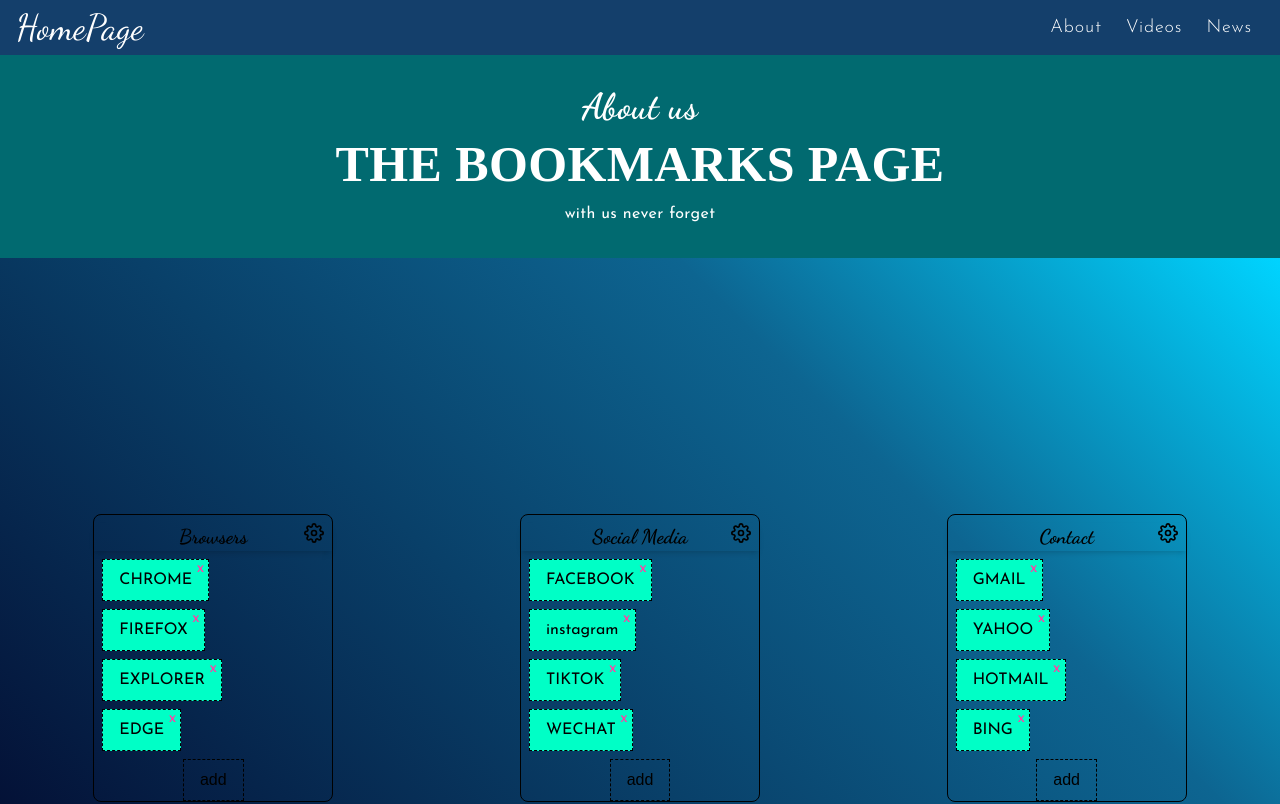
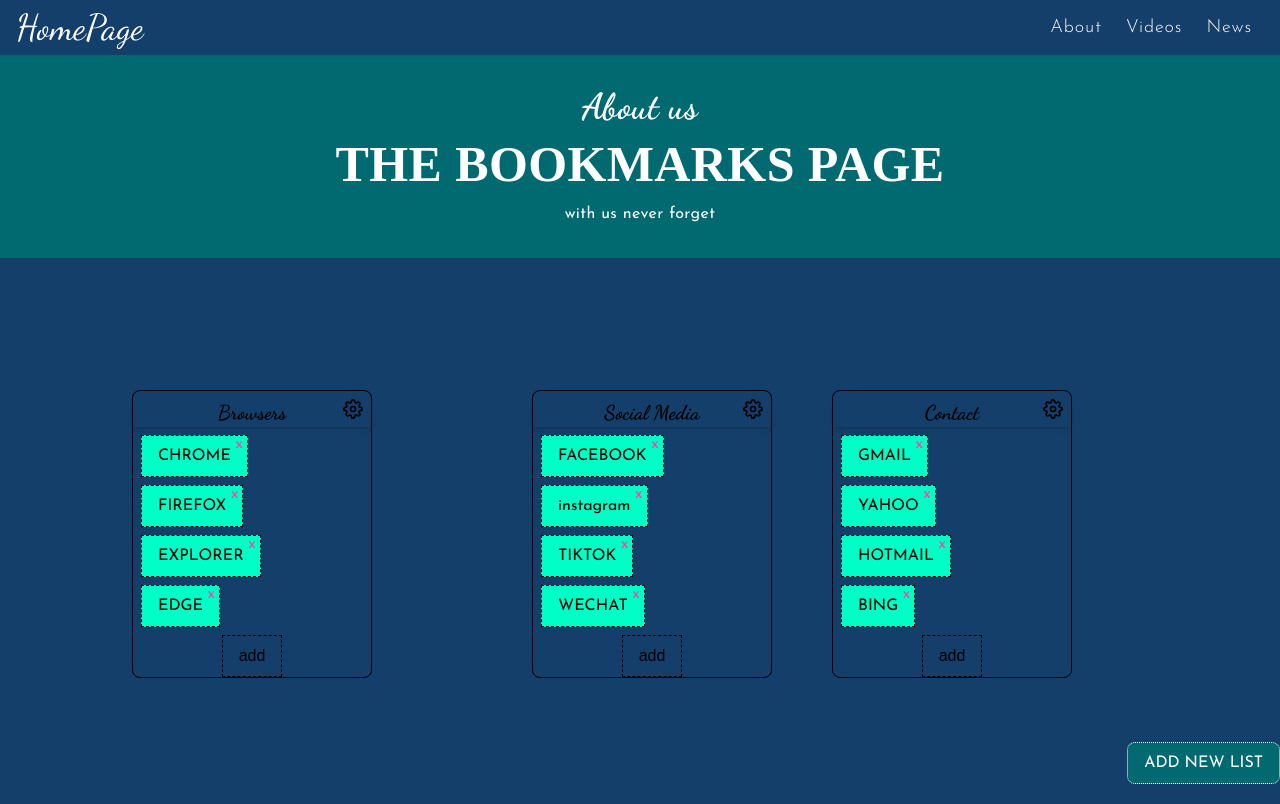
Before and after one commit to abdelhak-org/homepage, a Next.js app: page / in a window 1280 px wide. Shown: the top 804 px of the page. Built offline with nearby package versions, Linux system fonts and the light colour scheme.

Commit message:
making the bookmaks list draggable

```diff
--- a/components/NewListForm.js
+++ b/components/NewListForm.js
@@ -18,7 +18,7 @@
     <form
       data-testid='formlist-testid'
       onSubmit={submitHandle}
-      className="w-60 h-40 border border-dashed rounded "
+      className="w-60 h-40 border border-dashed rounded fixed bottom-2 right-2 "
     >
       <label role="label" htmlFor="name_input">
         Name
--- a/components/bookmarklist/BookmarkList.js
+++ b/components/bookmarklist/BookmarkList.js
@@ -2,7 +2,7 @@
 import { useState } from "react";
 import BookmarkItem from "./BookmarkItem";
 import BookmarkForm from "../BookmarkForm";
-import { useDrop } from "react-dnd";
+import { useDrop , useDrag} from "react-dnd";
 import { dropItemTypes } from "@/dropItemTypes";
 import { useDataContext } from "@/context/data/DataContext";
 import OptionsMenu from "./OptionsMenu";
@@ -27,7 +27,16 @@
   },
 };
 
-const BookmarkList = ({ listCategory, listId }) => {
+const style = {
+  position: 'absolute',
+
+  padding: '0.5rem 1rem',
+  cursor: 'move',
+}
+
+
+
+const BookmarkList = ({ listCategory, listId , id , top , left }) => {
   const { dataActions, bookmarksData } = useDataContext();
   const [showForm, setShowForm] = useState(false);
   const [collapse, setCollapse] = useState(true);
@@ -42,10 +51,30 @@
 
   ///
 
+  const [{ isDragging }, drag] = useDrag(
+    () => ({
+      type:"box",
+      item: { id, left, top },
+      collect: (monitor) => ({
+        isDragging: monitor.isDragging(),
+      }),
+    }),
+    [id, left, top],
+  )
+
+
+
   return (
     <div
-      ref={drop}
-      className="w-60 h-fit border m-8 border-blue-200 bg-slate-50 rounded-md relative "
+    //ref={drag}
+      ref = {(node)=> drag(drop(node))}
+      className="w-60 h-fit border m-8 border-blue-200 bg-slate-50 rounded-md absolute  "
+      style={{
+
+      top,
+      left
+
+      }}
     >
       <h6
         data-testid="header_6"
--- a/data/db.js
+++ b/data/db.js
@@ -1,8 +1,8 @@
-export const listsData = [
-  { listId: 100, listName: "browsers" },
-  { listId: 101, listName: " social Media" },
-  { listId: 102, listName: "Contact" },
-];
+export const listsData = {
+ a: { listId: 100, listName: "browsers" , top:100 ,left :100 },
+ b : { listId: 101, listName: " social Media"  , top:100 , left :500},
+  c: { listId: 102, listName: "Contact" , top :100 , left : 800},
+};
 
 /// bookmarK list
 export const bookmarksData = [
--- a/pages/_app.js
+++ b/pages/_app.js
@@ -1,4 +1,6 @@
 import '@/styles/globals.css'
+import { HTML5Backend } from "react-dnd-html5-backend";
+import { DndProvider } from "react-dnd";
 import Layout from "../components/Layout"
 import NavBar from '@/components/NavBar'
 import { DataContextProvider } from '@/context/data/DataContext'
@@ -7,6 +9,9 @@
 import AboutMe from '@/components/AboutMe'
 export default function App({ Component, pageProps }) {
   return(
+    <DndProvider backend={HTML5Backend}>
+
+
       <UiProvider>
       <Layout>
       <NavBar/>
@@ -18,5 +23,6 @@
 
     </Layout>
       </UiProvider>
+    </DndProvider>
      )
 }
--- a/pages/index.js
+++ b/pages/index.js
@@ -1,42 +1,92 @@
 " use client ";
-import { useState } from "react";
-import { HTML5Backend } from "react-dnd-html5-backend";
-import { DndProvider } from "react-dnd";
-
+import update from "immutability-helper";
+import { useState, useCallback } from "react";
+import { useDrop } from "react-dnd";
 import BookmarkList from "@/components/bookmarklist/BookmarkList";
 import NewListForm from "@/components/NewListForm";
 import { useUiContext } from "@/context/ui/UiContext";
 import { useDataContext } from "@/context/data/DataContext";
 
+
+
+
 export default function Home() {
- // const [showListForm, setShowListForm] = useState(false);
-  //const { uiData } = useUiContext();
+   const [showListForm, setShowListForm] = useState(false);
+  const { uiData } = useUiContext();
   const { bookmarksData, listsData, addNewList } = useDataContext();
   ////
+  const [boxes, setBoxes] = useState(listsData);
+
+  const moveBox = useCallback(
+    (id, left, top) => {
+      setBoxes(
+        update(boxes, {
+          [id]: {
+            $merge: { left, top },
+          },
+        })
+      );
+    },
+    [boxes, setBoxes]
+  );
+
+  const [, drop] = useDrop(
+    () => ({
+      accept: "box",
+      drop(item, monitor) {
+        const delta = monitor.getDifferenceFromInitialOffset();
+        const left = Math.round(item.left + delta.x);
+        const top = Math.round(item.top + delta.y);
+        moveBox(item.id, left, top);
+        return undefined;
+      },
+    }),
+    [moveBox]
+  );
 
   return (
-    <DndProvider backend={HTML5Backend}>
-      <main
+    <div
+      ref={drop}
       style={{
-        //  background: uiData.bgColor,
+
+        background: uiData.bgColor,
       }}
-        className={`main_container w-screen  relative flex  flex-col md:max-w-[1534px] md:flex-row min-h-screen mx-auto
+      className={`main_container w-screen  relative flex gap-5  flex-col md:max-w-[1534px] md:flex-row min-h-screen mx-auto
            items-center justify-around flex-wrap`}
     >
-        {listsData.map((list, index) => {
+      {Object.keys(boxes).map((key, index) => {
+        console.log(boxes[key]);
+        const { listName, listId, top, left } = boxes[key];
         return (
           <BookmarkList
-              data={bookmarksData}
-              listCategory={list.listName}
-              listId={list.listId}
-              key={list.listId}
+            listCategory={listName}
+            listId={listId}
+            key={key}
             index={index}
+            id={key}
+            top={top}
+            left={left}
           />
         );
       })}
+        {showListForm && (
+          <NewListForm
+            addNewList={addNewList}
+            setShowListForm={setShowListForm}
+            showListForm={showListForm}
+          />
+        )}
 
-      </main>
-    </DndProvider>
+        {!showListForm && (
+          <button
+            onClick={() => setShowListForm(!showListForm)}
+            className="px-4 py-2 border rounded-md border-dotted text-white
+            font-josefin bg-green   mb-4 fixed right-0 bottom-0"
+          >
+            ADD NEW LIST
+          </button>
+        )}
+    </div>
   );
 }
 
```
Lines whose indentation alone changed are shown as unchanged.
